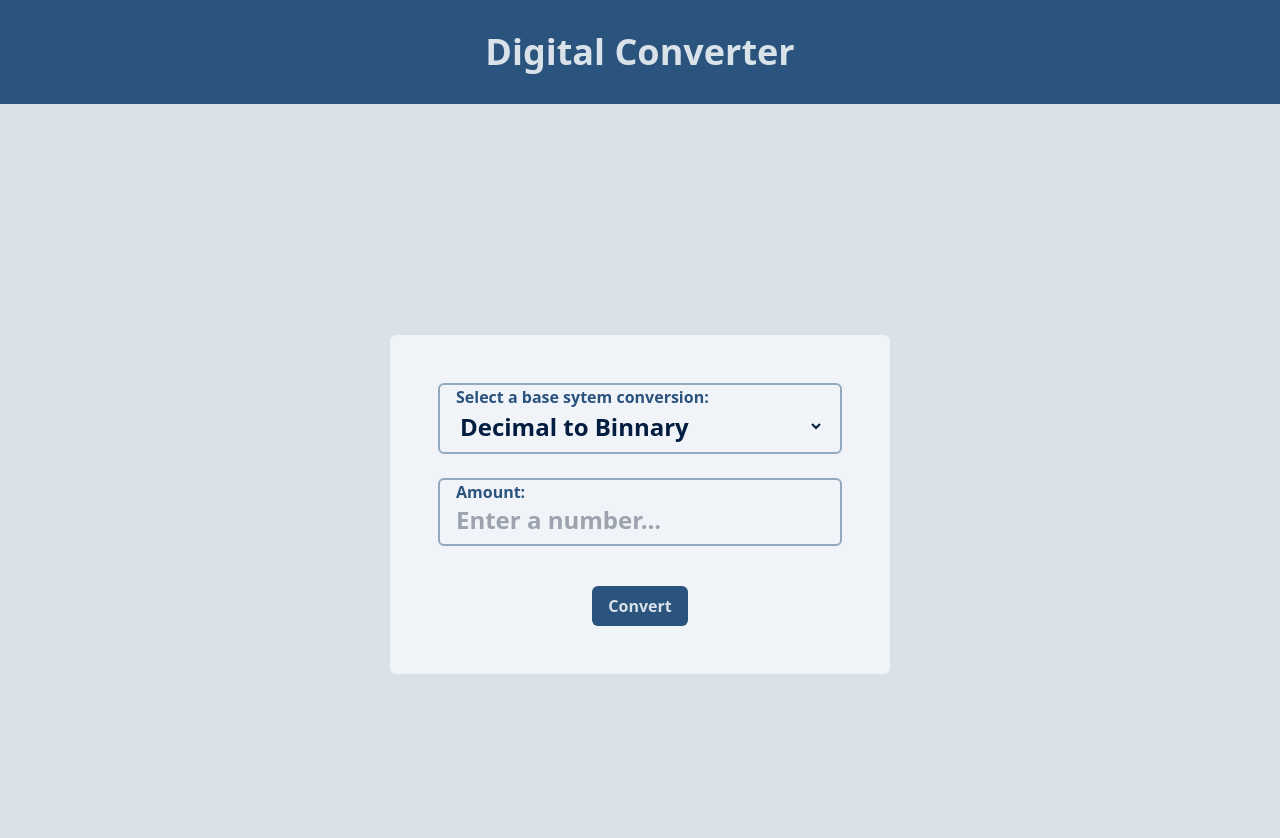
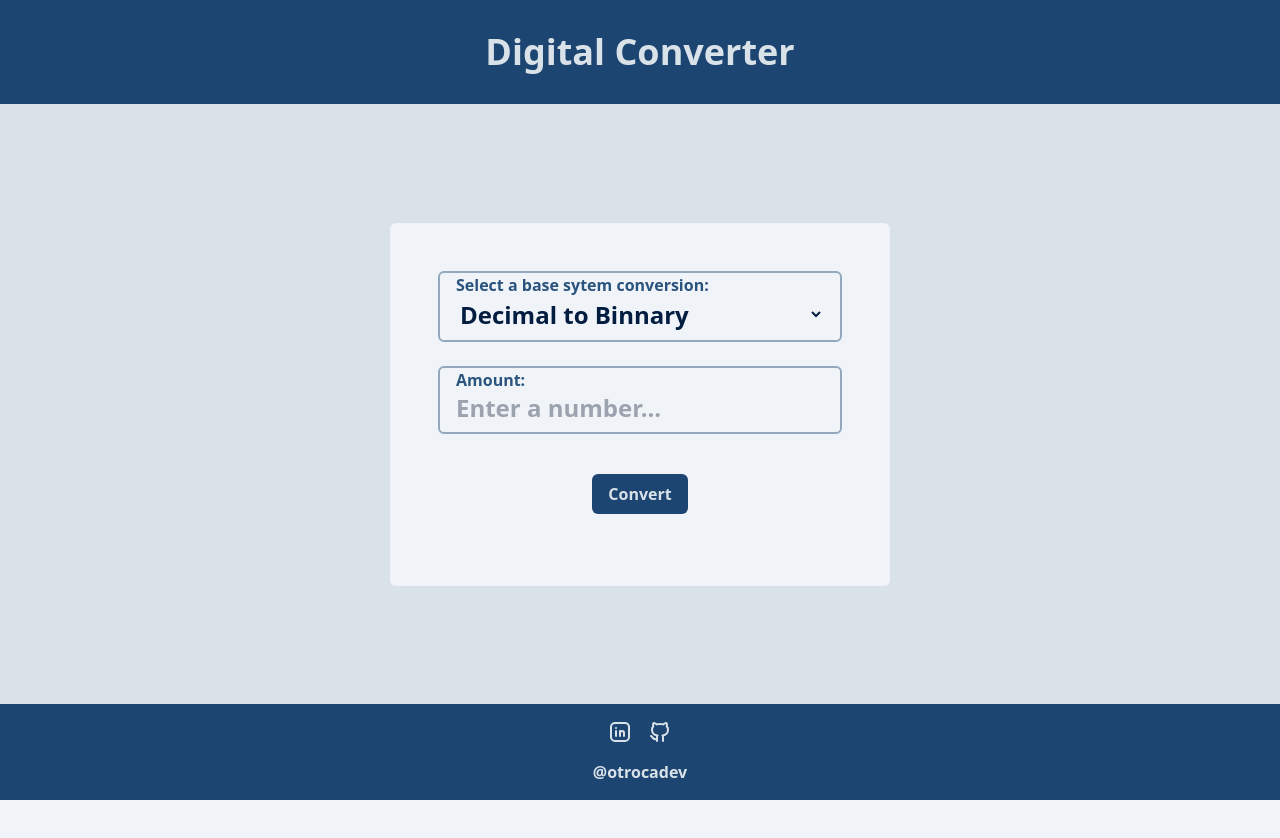
Before and after one commit to otrocadev/international-converter, a React (Vite) app: page / in a window 1280 px wide. Shown: the top 838 px of the page. After the commit the page ends 800 px from the top, so only its background shows below. Built offline with nearby package versions, Linux system fonts and the light colour scheme.

Commit message:
Componetization of some of the interface elements

```diff
--- a/src/App.jsx
+++ b/src/App.jsx
@@ -1,5 +1,7 @@
 import { useEffect, useState } from 'react'
 import { binToDec, decToBin } from './utils/conversions'
+import Footer from './components/Footer'
+import Result from './components/Result'
 
 function App() {
   const [originalNumber, setOriginalNumber] = useState('')
@@ -12,6 +14,7 @@
     setConvertedNumber('')
   }, [baseSystem])
 
+  // Update changes on typing
   const typingChange = (event) => {
     const inputValue = event.target.value
     setOriginalNumber(inputValue)
@@ -38,15 +41,16 @@
   }
 
   return (
-    <>
-      <header className="flex items-center justify-center py-8 bg-midblue text-softgray w-full">
+    <main className="flex flex-col h-screen">
+      <header className="flex items-center justify-center py-8 bg-navyblue text-softgray w-full">
         <h1 className="text-4xl">Digital Converter</h1>
       </header>
+      <main className="flex items-center justify-center h-full">
+        <div className="flex flex-col justify-center gap-6 p-12 bg-lightgray rounded-md">
           <form
             onSubmit={convertNumber}
-        className="flex items-center justify-center h-screen"
+            className="flex flex-col justify-center gap-6"
           >
-        <div className="flex flex-col justify-center gap-6 p-12 bg-lightgray rounded-md">
             <section className="flex flex-col items-start w-full border-2 border-slategray rounded-md px-4 pb-2">
               <label className="text-midblue">
                 Select a base sytem conversion:
@@ -65,24 +69,21 @@
                 className="text-2xl text-darkblue w-full bg-inherit"
                 onChange={typingChange}
                 value={originalNumber}
-              maxlength="20"
+                maxLength="20"
                 placeholder="Enter a number..."
               ></input>
             </section>
             <section className="flex flex-col items-center w-full">
-            <button className="mt-4 px-4 py-2 bg-midblue text-softgray rounded-md">
+              <button className="mt-4 px-4 py-2 bg-navyblue text-softgray rounded-md">
                 Convert
               </button>
             </section>
-          {convertedNumber ? (
-            <section className="flex flex-col items-start w-full">
-              <label>Result:</label>
-              <p className="text-4xl">{convertedNumber}</p>
-            </section>
-          ) : null}
+          </form>
+          <Result convertedNumber={convertedNumber} />
         </div>
-      </form>
-    </>
+      </main>
+      <Footer />
+    </main>
   )
 }
 
--- /dev/null
+++ b/src/components/Footer.jsx
@@ -0,0 +1,55 @@
+function Footer() {
+  return (
+    <footer className="flex flex-col items-center justify-center py-4 bg-navyblue text-softgray w-full gap-4">
+      <div className="flex gap-4">
+        <a
+          href="https://www.linkedin.com/in/otrocadev/"
+          target="_blank"
+          rel="noopener noreferrer"
+        >
+          <svg
+            xmlns="http://www.w3.org/2000/svg"
+            width="24"
+            height="24"
+            viewBox="0 0 24 24"
+            fill="none"
+            stroke="currentColor"
+            strokeWidth="2"
+            strokeLinecap="round"
+            strokeLinejoin="round"
+          >
+            <path stroke="none" d="M0 0h24v24H0z" fill="none" />
+            <path d="M8 11v5" />
+            <path d="M8 8v.01" />
+            <path d="M12 16v-5" />
+            <path d="M16 16v-3a2 2 0 1 0 -4 0" />
+            <path d="M3 7a4 4 0 0 1 4 -4h10a4 4 0 0 1 4 4v10a4 4 0 0 1 -4 4h-10a4 4 0 0 1 -4 -4z" />
+          </svg>
+        </a>
+        <a
+          href="https://www.linkedin.com/in/otrocadev/"
+          target="_blank"
+          rel="noopener noreferrer"
+        >
+          <svg
+            xmlns="http://www.w3.org/2000/svg"
+            width="24"
+            height="24"
+            viewBox="0 0 24 24"
+            fill="none"
+            stroke="currentColor"
+            strokeWidth="2"
+            strokeLinecap="round"
+            strokeLinejoin="round"
+          >
+            <path stroke="none" d="M0 0h24v24H0z" fill="none" />
+            <path d="M9 19c-4.3 1.4 -4.3 -2.5 -6 -3m12 5v-3.5c0 -1 .1 -1.4 -.5 -2c2.8 -.3 5.5 -1.4 5.5 -6a4.6 4.6 0 0 0 -1.3 -3.2a4.2 4.2 0 0 0 -.1 -3.2s-1.1 -.3 -3.5 1.3a12.3 12.3 0 0 0 -6.2 0c-2.4 -1.6 -3.5 -1.3 -3.5 -1.3a4.2 4.2 0 0 0 -.1 3.2a4.6 4.6 0 0 0 -1.3 3.2c0 4.6 2.7 5.7 5.5 6c-.6 .6 -.6 1.2 -.5 2v3.5" />
+          </svg>
+        </a>
+      </div>
+      <p>@otrocadev</p>
+    </footer>
+  )
+}
+
+export default Footer
--- /dev/null
+++ b/src/components/Result.jsx
@@ -0,0 +1,14 @@
+function Result({ convertedNumber }) {
+  return (
+    <div>
+      {convertedNumber ? (
+        <section className="flex flex-col items-start w-full">
+          <label>Result:</label>
+          <p className="text-4xl">{convertedNumber}</p>
+        </section>
+      ) : null}
+    </div>
+  )
+}
+
+export default Result
```
Lines whose indentation alone changed are shown as unchanged.
